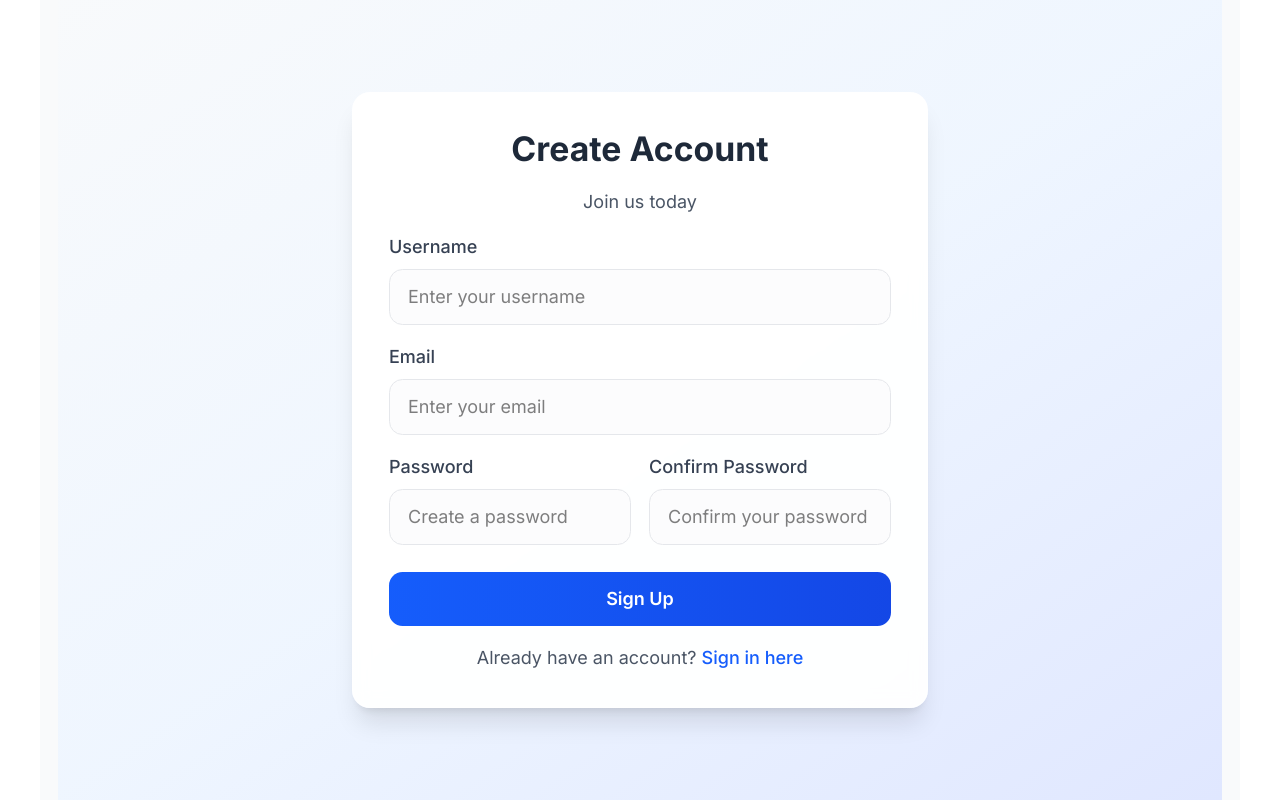
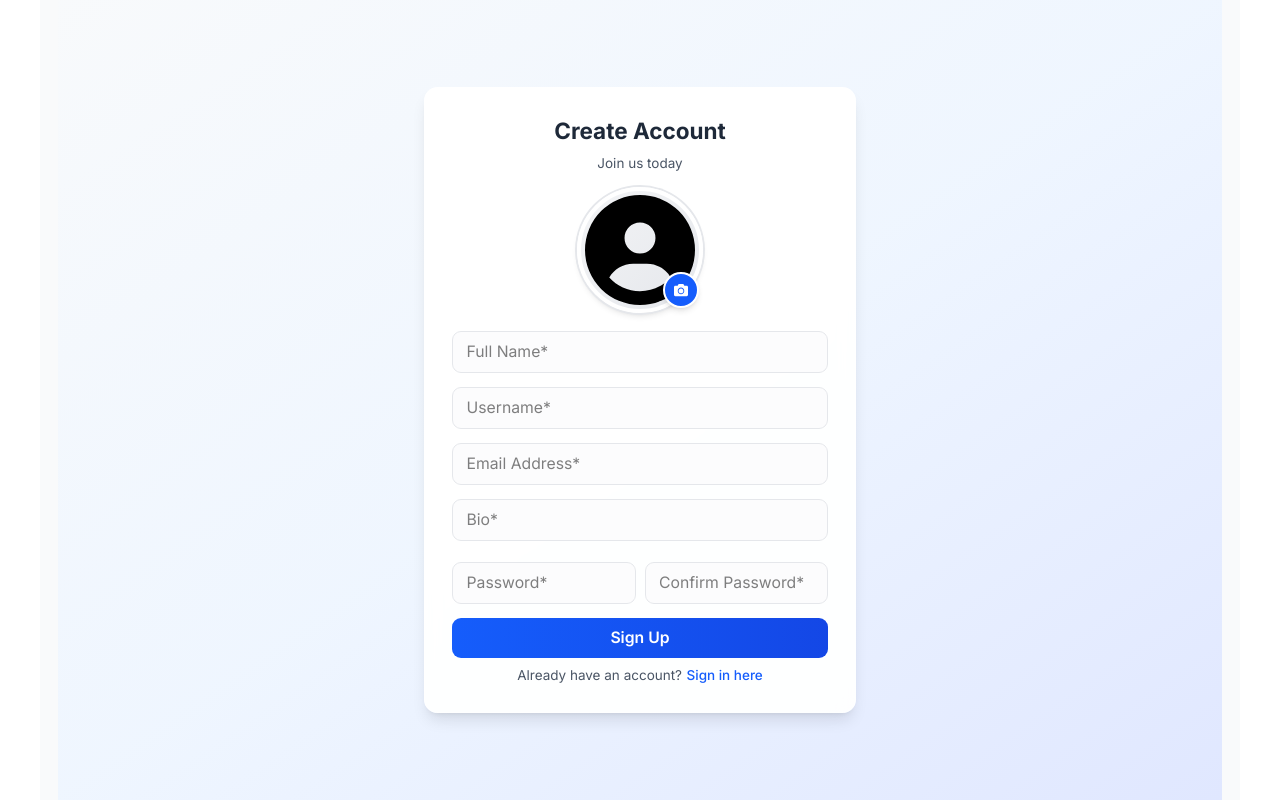
Before and after one commit to mahboob-2f/chatApplication, a React (Vite) app in the folder frontend/: page /login in a window 1280 px wide. Built offline with nearby package versions, Linux system fonts and the light colour scheme.

Commit message:
Working on forms....

```diff
--- a/frontend/package.json
+++ b/frontend/package.json
@@ -15,6 +15,7 @@
     "react": "^19.2.0",
     "react-dom": "^19.2.0",
     "react-hot-toast": "^2.6.0",
+    "react-icons": "^5.6.0",
     "react-router": "^7.13.1",
     "tailwindcss": "^4.2.1"
   },
--- a/frontend/src/index.css
+++ b/frontend/src/index.css
@@ -145,10 +145,10 @@ html {
 }
 
 /* Focus States for Accessibility */
-*:focus {
+/* *:focus {
   outline: 2px solid #3b82f6;
   outline-offset: 2px;
-}
+} */
 
 @media (max-width: 768px) {
   *:focus {
--- a/frontend/src/pages/Login.jsx
+++ b/frontend/src/pages/Login.jsx
@@ -1,134 +1,186 @@
 import React, { useState } from 'react';
 import toast from 'react-hot-toast';
+import { FaCircleUser } from "react-icons/fa6";
+import { FaCamera } from "react-icons/fa";
+
 
 const Login = () => {
   const [isLogin, setIsLogin] = useState(false);
 
+  const [fullName, setFullName] = useState('');
+  const [username, setUsername] = useState('');
+  const [email, setEmail] = useState('');
+  const [bio, setBio] = useState('');
+  const [password, setPassword] = useState('');
+
+
+  const [avatar, setAvatar] = useState(null);
+
   const handleRegisterSubmit = (e) => {
     e.preventDefault();
-    // Simulate registration
     toast.success('User successfully registered! Now login with your credentials.');
     setIsLogin(true);
   };
 
   const handleLoginSubmit = (e) => {
     e.preventDefault();
-    // Simulate login
     toast.success('Login successful! Welcome back!');
   };
 
   return (
-    <div className="min-h-screen flex items-center justify-center bg-gradient-to-br from-slate-50 via-blue-50 to-indigo-100 p-4 fade-in">
-      <div className="bg-white/95 backdrop-blur-sm p-4 sm:p-6 md:p-8 rounded-2xl shadow-xl w-full max-w-sm sm:max-w-md md:max-w-lg transform transition-all duration-500 ease-out hover:scale-[1.02] hover:shadow-2xl hover:shadow-blue-500/20 border border-white/20 hover:border-blue-200/50 hover:bg-white" style={{ fontFamily: "'Inter', sans-serif" }}>
+    <div className="min-h-screen flex items-center justify-center bg-gradient-to-br from-slate-50 via-blue-50 to-indigo-100 p-2 fade-in">
+      <div className="bg-white/95 backdrop-blur-sm p-4 sm:p-5 md:p-6 rounded-xl shadow-lg w-full max-w-xs sm:max-w-sm transform transition-all duration-500 ease-out hover:scale-[1.01] hover:shadow-xl hover:shadow-blue-500/15 border border-white/20 hover:border-blue-200/50 hover:bg-white" style={{ fontFamily: "'Inter', sans-serif" }}>
         {isLogin ? (
-          // Login Form
           <div>
-            <h2 className="text-3xl font-bold mb-4 text-center text-gray-800">Welcome Back</h2>
-            <p className="text-center text-gray-600 mb-4">Sign in to your account</p>
+            <h2 className="text-xl font-bold mb-2 text-center text-gray-800">Welcome Back</h2>
+            <p className="text-center text-xs text-gray-600 mb-3">Sign in to your account</p>
+
             <form onSubmit={handleLoginSubmit}>
-              <div className="mb-4">
-                <label className="block text-gray-700 font-medium mb-2">Username</label>
+              <div className="mb-3">
                 <input
                   type="text"
-                  className="w-full px-3 sm:px-4 py-3 border border-gray-200 rounded-xl focus:outline-none focus:ring-2 focus:ring-blue-500 focus:border-transparent transition-all duration-300 bg-gray-50/50 focus:bg-white hover:border-gray-300 text-sm sm:text-base"
-                  placeholder="Enter your username"
+                  className="w-full px-2 sm:px-3 py-2 border-gray-200 rounded-lg focus:outline-none transition-all duration-300 bg-gray-50/50 hover:border-gray-300 text-xs sm:text-sm  hover:ring-1 hover:ring-gray-300  border "
+                  placeholder="Username*"
                   required
                 />
               </div>
-              <div className="mb-4">
-                <label className="block text-gray-700 font-medium mb-2">Password</label>
+
+              <div className="mb-2">
                 <input
                   type="password"
-                  className="w-full px-3 sm:px-4 py-3 border border-gray-200 rounded-xl focus:outline-none focus:ring-2 focus:ring-blue-500 focus:border-transparent transition-all duration-300 bg-gray-50/50 focus:bg-white hover:border-gray-300 text-sm sm:text-base"
-                  placeholder="Enter your password"
+                  className="w-full px-2 sm:px-3 py-2 border border-gray-200 rounded-lg focus:outline-none transition-all duration-300 bg-gray-50/50 hover:border-gray-300 text-xs sm:text-sm hover:ring-1 hover:ring-gray-300  "
+                  placeholder="Password*"
                   required
                 />
               </div>
-              <div className="text-right mb-4 ">
-                <button
-                  type="button"
-                  className="text-blue-600 hover:text-blue-800 font-medium transition duration-200 text-sm cursor-pointer outline-0 border-0"
+
+              <div className="text-right mb-3">
+                <div
+                  className="text-blue-600 hover:text-blue-800 font-medium transition duration-200 text-xs cursor-pointer outline-0 border-0"
                   onClick={() => alert('Forgot password functionality coming soon!')}
                 >
                   Forgot Password?
-                </button>
                 </div>
+              </div>
+
               <button
                 type="submit"
-                className="w-full bg-gradient-to-r from-blue-600 to-blue-700 hover:from-blue-700 hover:to-blue-800 text-white py-3 rounded-xl font-semibold transition-all duration-300 transform hover:scale-[1.02] hover:shadow-lg hover:shadow-blue-500/30 cursor-pointer active:scale-[0.98]"
+                className="w-full bg-gradient-to-r from-blue-600 to-blue-700 hover:from-blue-700 hover:to-blue-800 text-white py-2 rounded-lg font-semibold transition-all duration-300 transform hover:scale-[1.01] hover:shadow-md hover:shadow-blue-500/25 cursor-pointer active:scale-[0.99] text-sm"
               >
                 Sign In
               </button>
             </form>
-            <p className="mt-4 text-center text-gray-600">
+
+            <p className="mt-2 text-center text-gray-600 flex justify-center items-center gap-1 text-xs">
               Don't have an account?{' '}
-              <button
+              <div
                 onClick={() => setIsLogin(false)}
                 className="text-blue-600 hover:text-blue-800 font-medium transition duration-200 cursor-pointer"
               >
                 Sign up here
-              </button>
+              </div>
             </p>
           </div>
         ) : (
-          // Register Form
-          <div>
-            <h2 className="text-3xl font-bold mb-4 text-center text-gray-800">Create Account</h2>
-            <p className="text-center text-gray-600 mb-4">Join us today</p>
+          <div className="max-h-[90vh] overflow-y-auto overflow-x-hidden">
+            <h2 className="text-xl font-bold mb-2 text-center text-gray-800">Create Account</h2>
+            <p className="text-center text-xs text-gray-600 mb-3">Join us today</p>
+
             <form onSubmit={handleRegisterSubmit}>
-              <div className="mb-4">
-                <label className="block text-gray-700 font-medium mb-2">Username</label>
+
+              {/* Avatar Upload */}
+              <div className="mb-4 flex justify-center">
+                <label htmlFor="avatar-upload" className="relative group cursor-pointer">
+                  <div className="w-24 h-24 sm:w-28 sm:h-28 rounded-full overflow-hidden border-4 border-white shadow-md ring-2 ring-gray-200  group-hover:shadow-lg transition-all duration-300 bg-gradient-to-br from-gray-100 to-gray-200 flex items-center justify-center">
+                    {avatar ? (
+                      <img src={avatar} alt="avatar preview" className="w-full h-full object-cover" />
+                    ) :
+                    (
+                      <FaCircleUser size={110} />
+                    )}
+                  </div>
+
+                  <div className="absolute bottom-1 right-1 w-8 h-8 rounded-full bg-blue-600 text-white flex items-center justify-center shadow-md border-2 border-white group-hover:bg-blue-700 transition-all duration-300">
+                    <FaCamera size={14} />
+                  </div>
+
+                  <input
+                    id="avatar-upload"
+                    type="file"
+                    accept="image/*"
+                    className="hidden"
+                    onChange={(e) => setAvatar(e.target.files[0] ? URL.createObjectURL(e.target.files[0]) : null)}
+                  />
+                </label>
+              </div>
+
+              <div className="mb-3">
                 <input
                   type="text"
-                  className="w-full px-3 sm:px-4 py-3 border border-gray-200 rounded-xl focus:outline-none focus:ring-2 focus:ring-blue-500 focus:border-transparent transition-all duration-300 bg-gray-50/50 focus:bg-white hover:border-gray-300 text-sm sm:text-base"
-                  placeholder="Enter your username"
+                  className="w-full px-2 sm:px-3 py-2 border border-gray-200 rounded-lg focus:outline-none transition-all duration-300 bg-gray-50/50 text-xs sm:text-sm outline-0"
+                  placeholder="Full Name*"
                   required
                 />
               </div>
-              <div className="mb-4">
-                <label className="block text-gray-700 font-medium mb-2">Email</label>
+
+              <div className="mb-3">
                 <input
-                  type="email"
-                  className="w-full px-3 sm:px-4 py-3 border border-gray-200 rounded-xl focus:outline-none focus:ring-2 focus:ring-blue-500 focus:border-transparent transition-all duration-300 bg-gray-50/50 focus:bg-white hover:border-gray-300 text-sm sm:text-base"
-                  placeholder="Enter your email"
+                  type="text"
+                  className="w-full px-2 sm:px-3 py-2 border border-gray-200 rounded-lg focus:outline-none transition-all duration-300 bg-gray-50/50 hover:border-gray-300 text-xs sm:text-sm"
+                  placeholder="Username*"
                   required
                 />
               </div>
-              <div className="flex flex-col sm:flex-row gap-4 mb-6">
-                <div className="flex-1">
-                  <label className="block text-gray-700 font-medium mb-2">Password</label>
+
+              <div className="mb-3">
                 <input
-                    type="password"
-                    className="w-full px-3 sm:px-4 py-3 border border-gray-200 rounded-xl focus:outline-none focus:ring-2 focus:ring-blue-500 focus:border-transparent transition-all duration-300 bg-gray-50/50 focus:bg-white hover:border-gray-300 text-sm sm:text-base"
-                    placeholder="Create a password"
+                  type="email"
+                  className="w-full px-2 sm:px-3 py-2 border border-gray-200 rounded-lg focus:outline-none transition-all duration-300 bg-gray-50/50 hover:border-gray-300 text-xs sm:text-sm"
+                  placeholder="Email Address*"
                   required
                 />
               </div>
-                <div className="flex-1">
-                  <label className="block text-gray-700 font-medium mb-2">Confirm Password</label>
+
+              <div className="mb-3">
+                <textarea
+                  className="w-full px-2 sm:px-3 py-2 border border-gray-200 rounded-lg focus:outline-none transition-all duration-300 bg-gray-50/50 hover:border-gray-300 text-xs sm:text-sm resize-none"
+                  placeholder="Bio*"
+                  rows="1"
+                />
+              </div>
+
+              <div className="flex flex-col sm:flex-row gap-2 mb-3">
                 <input
                   type="password"
-                    className="w-full px-3 sm:px-4 py-3 border border-gray-200 rounded-xl focus:outline-none focus:ring-2 focus:ring-blue-500 focus:border-transparent transition-all duration-300 bg-gray-50/50 focus:bg-white hover:border-gray-300 text-sm sm:text-base"
-                    placeholder="Confirm your password"
+                  className="w-full px-2 sm:px-3 py-2 border border-gray-200 rounded-lg focus:outline-none transition-all duration-300 bg-gray-50/50 hover:border-gray-300 text-xs sm:text-sm"
+                  placeholder="Password*"
+                  required
+                />
+
+                <input
+                  type="password"
+                  className="w-full px-2 sm:px-3 py-2 border border-gray-200 rounded-lg focus:outline-none transition-all duration-300 bg-gray-50/50 hover:border-gray-300 text-xs sm:text-sm"
+                  placeholder="Confirm Password*"
                   required
                 />
               </div>
-              </div>
+
               <button
                 type="submit"
-                className="w-full bg-gradient-to-r from-blue-600 to-blue-700 hover:from-blue-700 hover:to-blue-800 text-white py-3 rounded-xl font-semibold transition-all duration-300 transform hover:scale-[1.02] hover:shadow-lg hover:shadow-blue-500/30 cursor-pointer active:scale-[0.98]"
+                className="w-full bg-gradient-to-r from-blue-600 to-blue-700 hover:from-blue-700 hover:to-blue-800 text-white py-2 rounded-lg font-semibold transition-all duration-300 transform hover:scale-[1.01] hover:shadow-md hover:shadow-blue-500/25 cursor-pointer active:scale-[0.99] text-sm"
               >
                 Sign Up
               </button>
             </form>
-            <p className="mt-4 text-center text-gray-600">
+
+            <p className="mt-2 text-center text-gray-600 flex justify-center items-center gap-1 text-xs">
               Already have an account?{' '}
-              <button
+              <div
                 onClick={() => setIsLogin(true)}
                 className="text-blue-600 hover:text-blue-800 font-medium transition duration-200 cursor-pointer"
               >
                 Sign in here
-              </button>
+              </div>
             </p>
           </div>
         )}
```
Also changed, not shown: 1 other file (tests, documents, lock files or other folders). Lines whose indentation alone changed are shown as unchanged.
